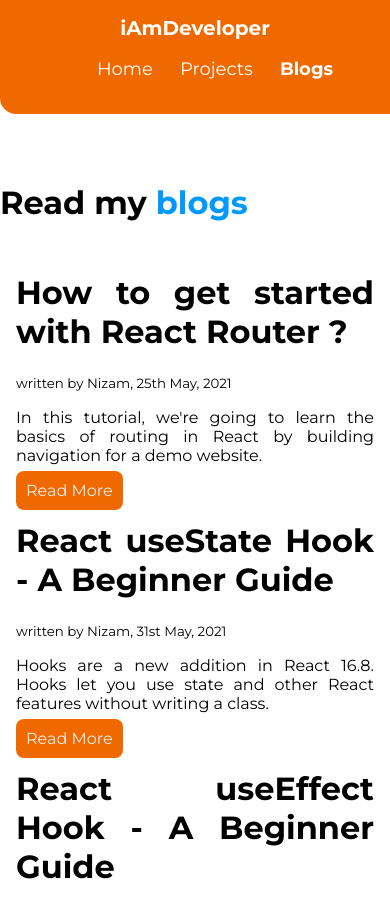
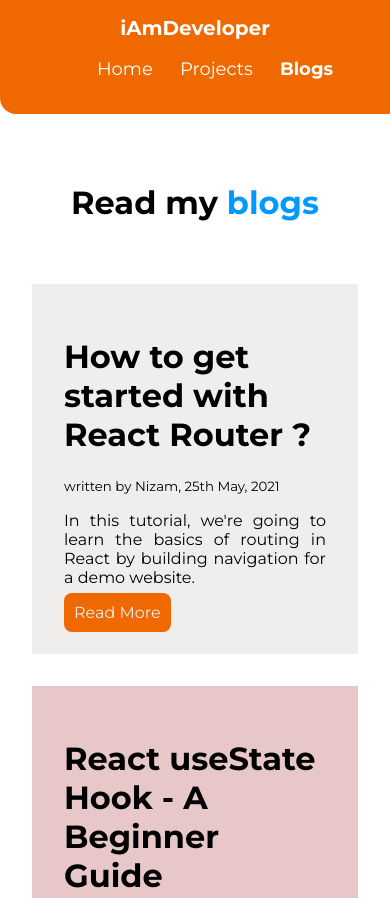
Before and after one commit to way2nizam/my-portfolio, a website: page blogs.html in a window 390 px wide. Shown: the top 898 px of the page. Drawn offline with Linux system fonts and the light colour scheme.

Commit message:
fix: added css to beautify

```diff
--- a/style.css
+++ b/style.css
@@ -144,6 +144,31 @@ span {
   text-align: left;
 }
 
+.ow-list {
+  background-color: var(--off-white);
+  padding: 4rem;
+  text-align: left;
+}
+
+.w-list {
+  padding: 4rem;
+  text-align: left;
+  background-color: #e7c7c7;
+}
+
+.bb-list {
+  padding: 2rem;
+  text-align: left;
+  background-color: var(--off-white);
+
+}
+
+.b-list {
+  padding: 2rem;
+  text-align: left;
+  background-color: #e7c7c7;
+}
+
 /** footer **/
 
 .footer {
@@ -167,7 +192,7 @@ span {
   padding-inline-start: 0px;
 }
 
-@media only screen and (max-width: 500px) {
+@media only screen and (max-width: 600px) {
 
   body {
     text-align: justify;
@@ -195,4 +220,44 @@ span {
   padding: 5px;
 }
 
+.hero {
+  padding-top: 3rem;
+  padding-bottom: 0.5rem;
+  text-align: center;
 }
+
+.ow-list {
+  padding: 4rem;
+  margin: 2rem 2rem 2rem 0;
+  text-align: center;
+}
+
+.w-list {
+  padding: 4rem;
+  text-align: center;
+  margin: 2rem 2rem 2rem 0;
+}
+
+
+.bb-list {
+  padding: 2rem;
+  margin: 2rem;
+  text-align: justify;
+
+}
+
+.b-list {
+  padding: 2rem;
+  margin: 2rem;
+  text-align: justify;
+}
+
+.bb-list h1 {
+  text-align: left;
+}
+
+.b-list {
+  text-align: left;
+}
+
+}
```
